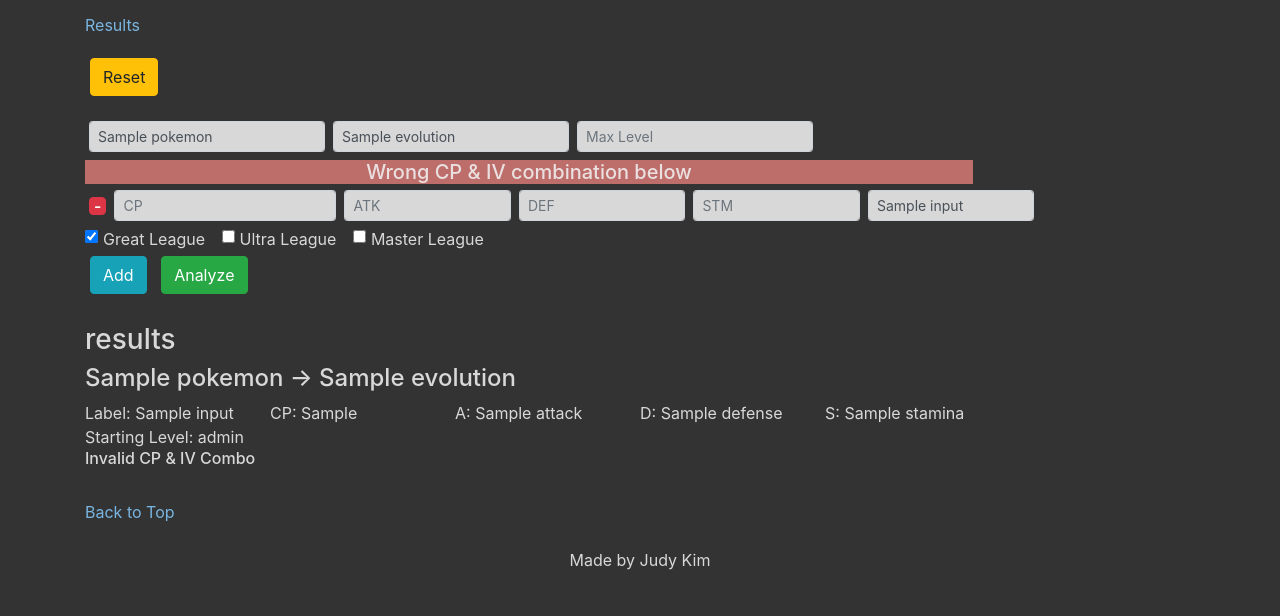
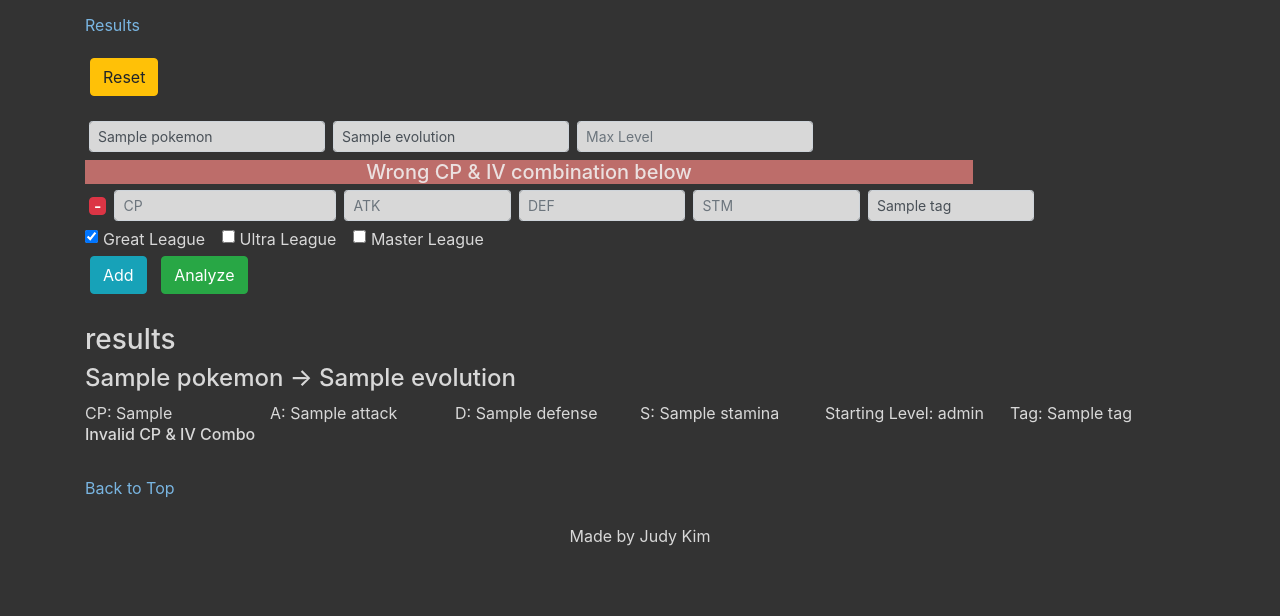
Before and after one commit to kimjudyh/pogo_pvp_fullstack, a Django app: template pvp_app/templates/home.html in a window 1280 px wide. Shown: the part 184-800 px from the top of the page. Run offline with Django 3.2, Linux system fonts and the light colour scheme; the template is opened without the code that fills it: most values are stand-ins (such as "Sample title", 1, 10 or a date in 2020); some libraries are stand-ins or nearby versions.

Commit message:
adds tag to results and highlights certain tags

```diff
--- a/pvp_app/static/app.js
+++ b/pvp_app/static/app.js
@@ -78,8 +78,8 @@ let input_rows = document.querySelector('.IVInputsContainer');
 // event listener to add new row on tab press
 input_rows.addEventListener('keydown', (event) => {
   // don't perform action if shift + tab pressed
-  // make new row if tab pressed, input is stamina field, and it's the last row of inputs in the form
-  if (event.key == 'Tab' && event.shiftKey == false && event.target.id == 'stamina' && event.target.parentElement.nextElementSibling == null && event.target.value != '') {
+  // make new row if tab pressed, input is tag field, and it's the last row of inputs in the form
+  if (event.key == 'Tab' && event.shiftKey == false && event.target.id == 'tag' && event.target.parentElement.nextElementSibling == null ){//&& event.target.value != '') {
     copyRows(event);
   }
 })
--- a/pvp_app/templates/home.html
+++ b/pvp_app/templates/home.html
@@ -80,8 +80,8 @@
           <label for="stamina" class="sr-only">Stamina IV</label>
           <input class="form-control form-control-sm w-15" type="number" id="stamina" name="stamina" value="{{ result.inputs.stamina }}" placeholder="STM" required>
 
-          <label for="label" class="sr-only">Label</label>
-          <input class="form-control form-control-sm w-15" id="label" name="label" value="{{ result.inputs.label }}" placeholder="LABEL">
+          <label for="tag" class="sr-only">Tag</label>
+          <input class="form-control form-control-sm w-15" id="tag" name="tag" value="{{ result.inputs.tag }}" placeholder="TAG">
 	</div>
         {% endfor %}
       {% else %}
@@ -100,8 +100,8 @@
           <label for="stamina" class="sr-only">Stamina IV</label>
           <input class="form-control form-control-sm w-15" type="number" id="stamina" name="stamina" placeholder="STM" required>
 
-          <label for="label" class="sr-only">Label</label>
-          <input class="form-control form-control-sm w-15" id="label" name="label"  placeholder="LABEL">
+          <label for="tag" class="sr-only">Tag</label>
+          <input class="form-control form-control-sm w-15" id="tag" name="tag"  placeholder="TAG">
         </div>
       {% endif %}
       </div>
@@ -141,12 +141,20 @@
       <h4>{{ pokemon }} -> {{ evolution }}</h4>
       {% for result in results %}
         <div class="row no-gutters">
-          <div class="col col-2">Label: {{ result.inputs.label }}</div>
           <div class="col col-2">CP: {{ result.inputs.cp }}</div>
           <div class="col col-2">A: {{ result.inputs.attack }}</div>
           <div class="col col-2">D: {{ result.inputs.defense }}</div>
           <div class="col col-2">S: {{ result.inputs.stamina}}</div>
-          <div class="col col-4">Starting Level: {{ result.inputs.starting_level }}</div>
+          <div class="col col-2">Starting Level: {{ result.inputs.starting_level }}</div>
+          {% if "shiny" in result.inputs.tag|lower %}
+            <div class="col col-2">Tag: ✨{{ result.inputs.tag }}✨</div>
+          {% elif result.inputs.tag == "shadow" %}
+            <div class="col col-2">Tag: 😈{{ result.inputs.tag }}😈</div>
+          {% elif result.inputs.tag == "purified" %}
+            <div class="col col-2">Tag: 😇{{ result.inputs.tag }}😇</div>
+          {% else %}
+            <div class="col col-2">Tag: {{ result.inputs.tag }}</div>
+          {% endif %}
         </div>
         {% if not result.inputs.is_valid %}
           <h6>Invalid CP & IV Combo</h4>
--- a/pvp_app/views.py
+++ b/pvp_app/views.py
@@ -88,10 +88,11 @@ def analyze(request):
         a = request.POST.getlist('attack')
         d = request.POST.getlist('defense')
         s = request.POST.getlist('stamina')
+        t = request.POST.getlist('tag')
         # print(c, a, d, s)
 
         # multiple entries: 'attack': [1, 3, 6] etc.
-        for cp, attack, defense, stamina in zip(c, a, d, s):
+        for cp, attack, defense, stamina, tag in zip(c, a, d, s, t):
             stats = {}
             inputs = {}
 
@@ -101,6 +102,7 @@ def analyze(request):
                 inputs['defense'] = defense
                 inputs['stamina'] = stamina
                 inputs['cp'] = cp
+                inputs['tag'] = tag
 
                 # verify IVs and CP
                 is_valid = True
```
